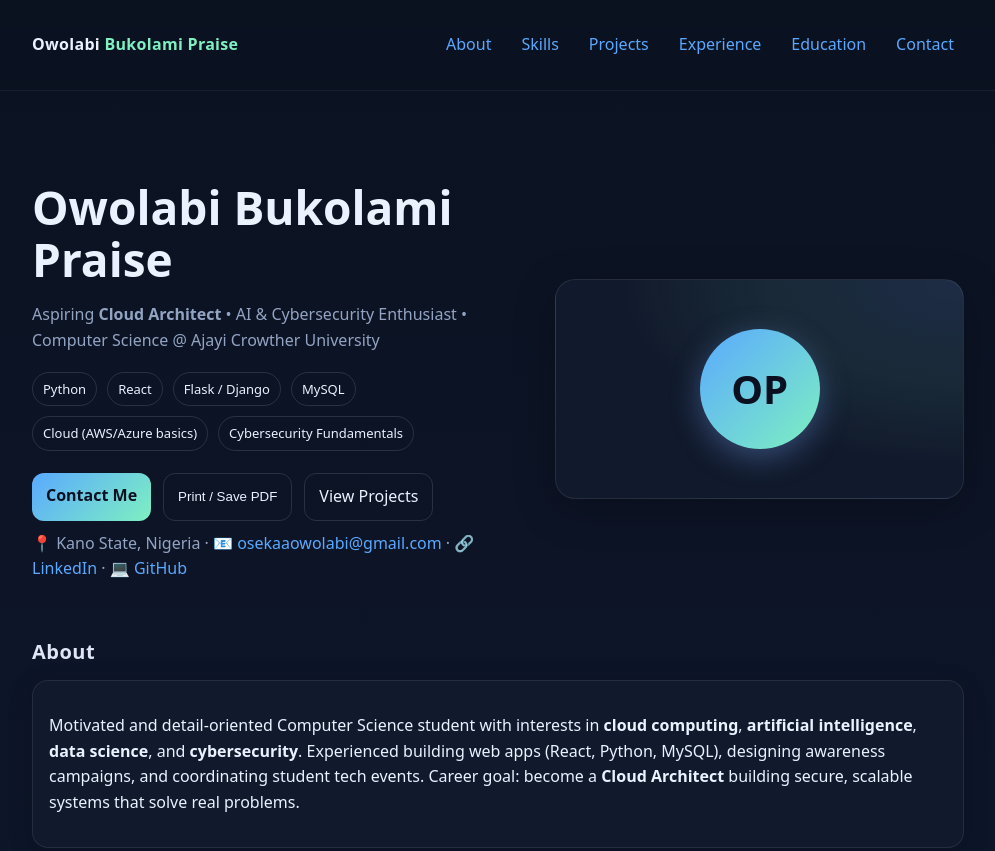
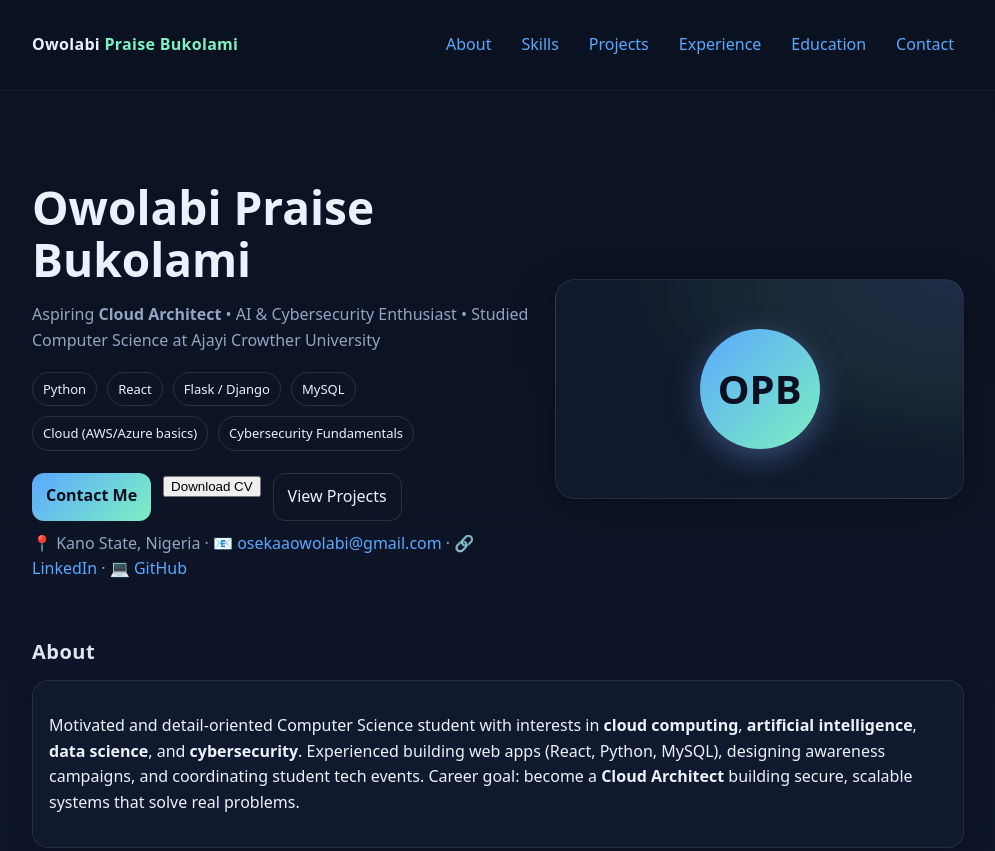
Before and after one commit to Oseka/Owolabi-Praise-Bukolami-CV, a plain HTML site: page index.html in a window 1280 px wide. Shown: the top 851 px of the page, without its empty margins (142-1137 px from the left). Drawn offline with Linux system fonts and the light colour scheme.

Commit message:
Update of code

```diff
--- a/index.html
+++ b/index.html
@@ -96,7 +96,7 @@
   <header class="sticky">
     <div class="container">
       <nav>
-        <div class="brand">Owolabi <span>Bukolami Praise</span></div>
+        <div class="brand">Owolabi <span>Praise Bukolami</span></div>
         <div class="links">
           <a href="#about">About</a>
           <a href="#skills">Skills</a>
@@ -113,8 +113,8 @@
     <!-- Hero -->
     <section class="hero" id="top">
       <div>
-        <h1>Owolabi Bukolami Praise</h1>
-        <p class="tagline">Aspiring <strong>Cloud Architect</strong> • AI & Cybersecurity Enthusiast • Computer Science @ Ajayi Crowther University</p>
+        <h1>Owolabi Praise Bukolami</h1>
+        <p class="tagline">Aspiring <strong>Cloud Architect</strong> • AI & Cybersecurity Enthusiast • Studied Computer Science at Ajayi Crowther University</p>
         <div class="chipbar">
           <div class="chip">Python</div>
           <div class="chip">React</div>
@@ -125,13 +125,15 @@
         </div>
         <div class="cta">
           <a class="btn primary" href="#contact">Contact Me</a>
-          <button class="btn" onclick="window.print()">Print / Save PDF</button>
+          <a href="OWOLABI PRAISE BUKOLAMI CV.pdf" download>
+  <button>Download CV</button>
+</a>
           <a class="btn" href="#projects">View Projects</a>
         </div>
         <p class="muted" style="margin-top:10px;">📍 Kano State, Nigeria · 📧 <a href="mailto:osekaaowolabi@gmail.com">osekaaowolabi@gmail.com</a> · 🔗 <a href="www.linkedin.com/in/praise-bukolami-owolabi-aa95802b1" target="_blank" rel="noreferrer">LinkedIn</a> · 💻 <a href="https://github.com/Oseka" target="_blank" rel="noreferrer">GitHub</a></p>
       </div>
       <div class="avatar-card">
-        <div class="avatar" aria-hidden="true">OP</div>
+        <div class="avatar" aria-hidden="true">OPB</div>
       </div>
     </section>
 
```
Also changed, not shown: 1 other file.
